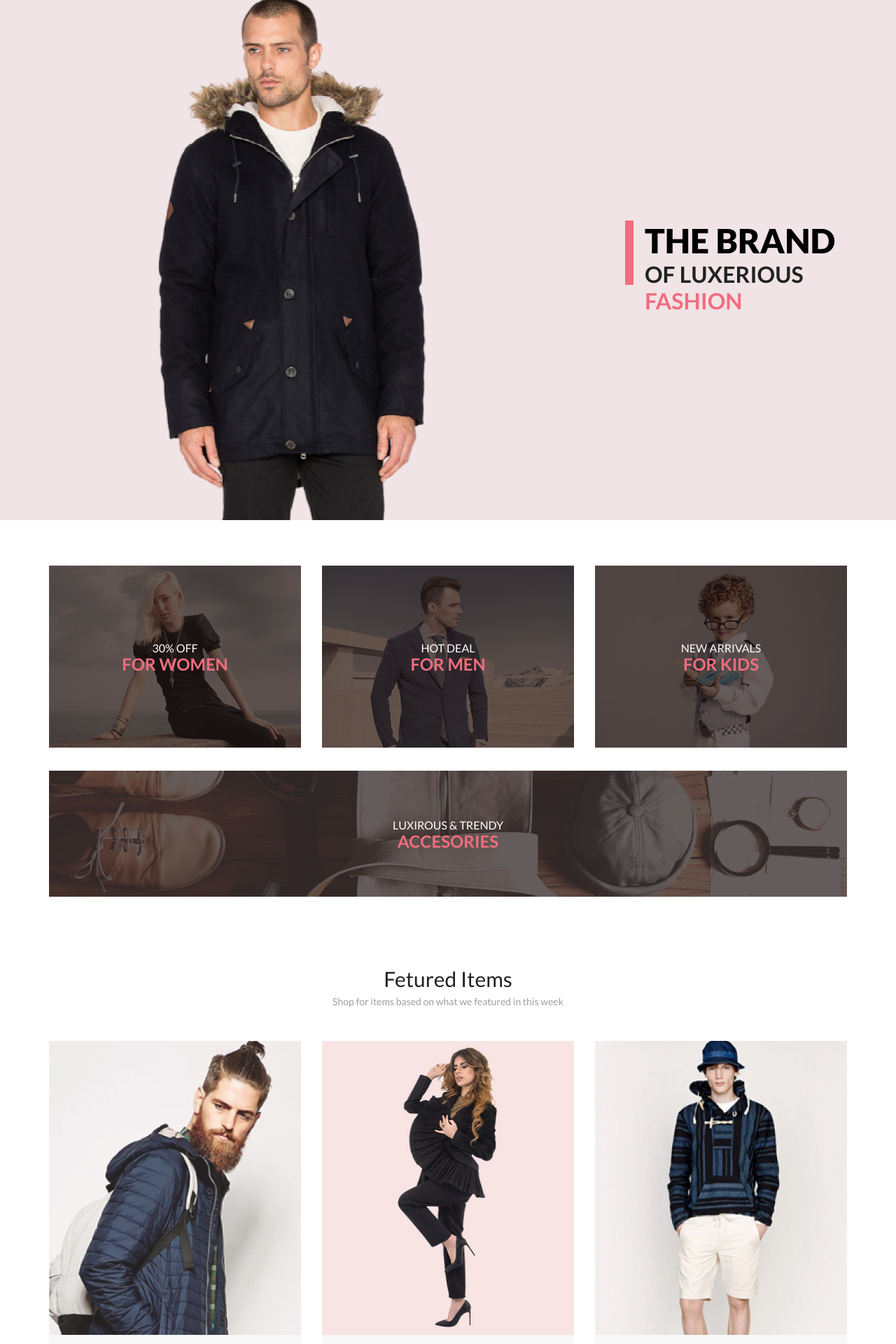
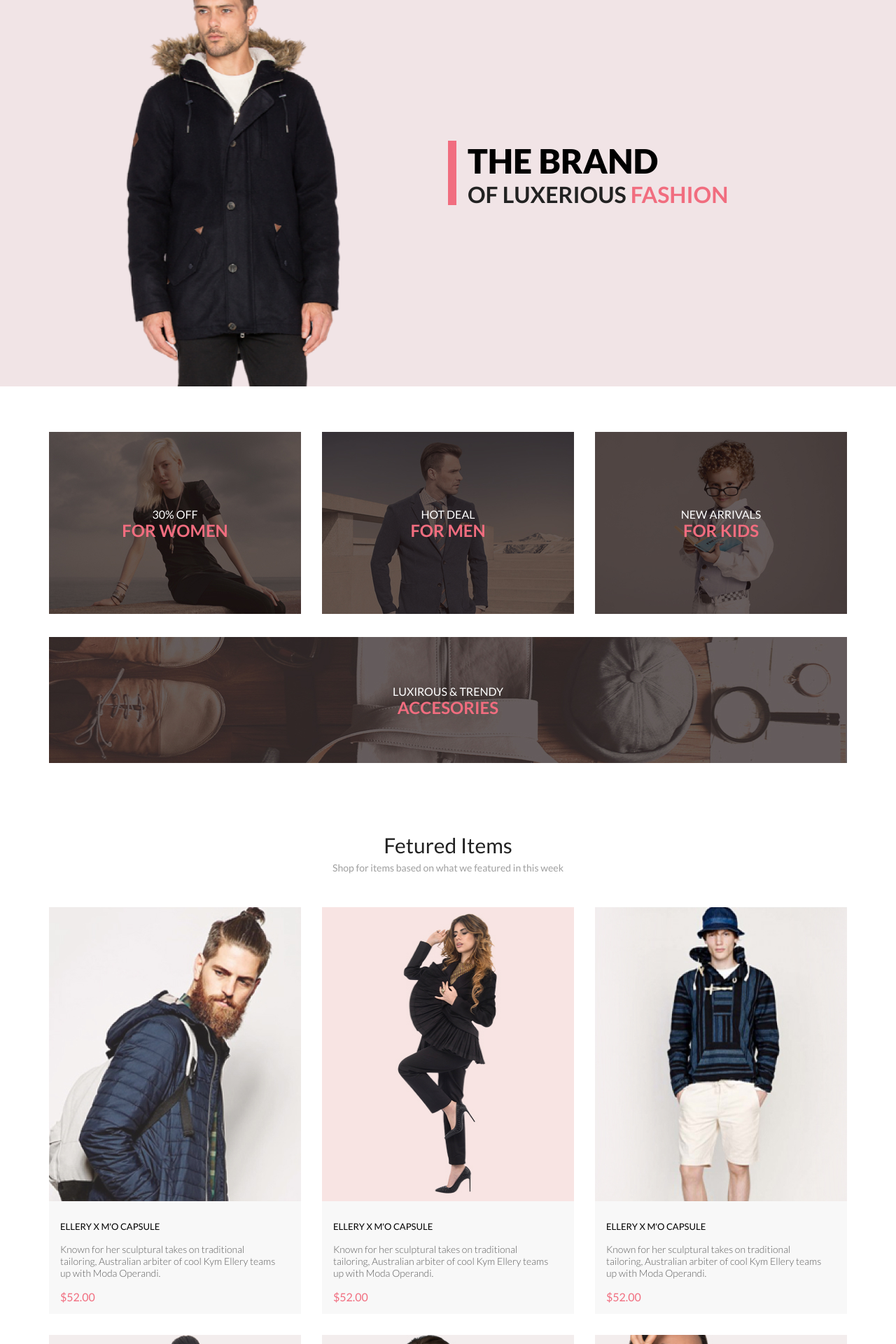
Before and after one commit to StaciBunx/frontend, a PHP site: page / in a window 1280 px wide; the page is wider, and only the part inside the window is pictured. Shown: the part 361-2281 px from the top of that part at 70% size. Run offline with PHP 8.4, Linux system fonts and the light colour scheme.

Commit message:
refactor: fix  respnsibility

```diff
--- a/Brand-shop/index.html
+++ b/Brand-shop/index.html
@@ -15,7 +15,8 @@
 </head>
 
 <body>
-    <header class="header center">
+
+    <header class="header content">
         <div class="header-left">
             <a href="index.html">
                 <img src="/img/logo.svg" alt="logo">
@@ -28,47 +29,49 @@
             <a href="#" class="menu-link"><img src="/img/menu-icon.svg" alt="menu icon"></a>
             <a href="#" class="menu-link"><img src="/img/profile-icon.svg" alt="profile icon"></a>
             <a href="#" class="menu-link"><img src="/img/basket-icon.svg" alt="basket icon"></a>
-
         </div>
 
     </header>
+
     <main>
 
         <section class="promo">
 
-            <img src="/img/promo-model.png" alt="promo model">
+            <img class="promo-image" src="/img/promo-model.png" alt="promo model">
+            <div class="promo-content">
+                <div class="promo-info">
+                    <h1 class="promo-title">THE BRAND
+                    </h1>
+                    <h2 class="promo-heading">OF LUXERIOUS <span class="promo-heading-highlight">FASHION</span> </h2>
+                </div>
+            </div>
 
-            <div class="promo-content">
-                <h1 class="promo-title">THE BRAND
-                </h1>
-                <h2 class="promo-heading">OF LUXERIOUS <span class="promo-heading-highlight">FASHION</span> </h2>
-            </div>
 
         </section>
 
-        <section class="offer center">
+        <section class="offer center content">
             <a href="#" class="offer-item">
-                <img src="/img/offer-for-women.jpg" alt="" class="offer-img">
+                <img src="/img/offer-for-women.jpg" alt="Product image" class="offer-img">
                 <div class="offer-content">
                     <p class="offer-text">30% OFF</p>
                     <h3 class="offer-heading">FOR WOMEN</h3>
                 </div>
             </a>
             <a href="#" class="offer-item">
-                <img src="/img/offer-for-men.jpg" alt="" class="offer-img">
+                <img src="/img/offer-for-men.jpg" alt="Product image" class="offer-img">
                 <div class="offer-content">
                     <p class="offer-text">HOT DEAL</p>
                     <h3 class="offer-heading">FOR MEN</h3>
                 </div>
             </a>
             <a href="#" class="offer-item">
-                <img src="/img/offer-for-kids.jpg" alt="" class="offer-img">
+                <img src="/img/offer-for-kids.jpg" alt="Product image" class="offer-img">
                 <div class="offer-content">
                     <p class="offer-text">NEW ARRIVALS</p>
                     <h3 class="offer-heading">FOR KIDS</h3>
                 </div>
             </a>
-            <a href="#" class="offer-item">
+            <a href="#" class="offer-item offer-item-big">
                 <img src="/img/offer-accessories.jpg" alt="Product image" class="offer-img">
                 <div class="offer-content">
                     <p class="offer-text">LUXIROUS & TRENDY</p>
@@ -77,7 +80,7 @@
             </a>
         </section>
 
-        <section class="featured center">
+        <section class="featured center content">
             <div class="featured-content">
                 <h2 class="featured-heading">Fetured Items</h2>
                 <p class="featured-text">Shop for items based on what we featured in this week</p>
--- a/Brand-shop/style.css
+++ b/Brand-shop/style.css
@@ -7,23 +7,34 @@ body {
     font-family: 'Lato', sans-serif;
 }
 
+img {
+    max-width: 100%;
+}
+
 a {
     text-decoration: none;
 }
 
 .center {
-    padding-left: calc(50% - 570px);
-    padding-right: calc(50% - 570px);
+    max-width: 1140px;
+    margin: 0 auto;
+    /* padding-left: calc(50% - 570px);
+    padding-right: calc(50% - 570px); */
 }
 
+.content {
+    padding-left: 2%;
+    padding-right: 2%;
+}
 
 .header {
+    background: #222222;
+    min-height: 75px;
     display: flex;
-    padding-top: 18px;
-    padding-bottom: 19px;
-    gap: 859px;
-    background: #222222;
+    justify-content: space-between;
+    align-items: center;
 }
+
 
 .header-left {
     display: flex;
@@ -40,10 +51,19 @@ a {
 
 .promo {
     display: flex;
-    height: 764px;
-    gap: 92px;
-    margin-bottom: 65px;
+    width: 100%;
     background: #F1E4E6;
+    margin: 0 auto 65px;
+}
+
+.promo-image {
+    width: 50%;
+
+}
+
+.promo-content {
+    display: flex;
+    align-items: center;
 }
 
 .promo-title {
@@ -51,13 +71,6 @@ a {
     font-weight: 900;
     font-size: 48px;
     line-height: 58px;
-}
-
-.promo-content {
-    border-left: 12px solid #F16D7F;
-    height: 92px;
-    padding-left: 16px;
-    align-self: center;
 }
 
 .promo-heading {
@@ -68,22 +81,30 @@ a {
     color: #222222;
 }
 
+.promo-info {
+    border-left: 12px solid #F16D7F;
+    height: 92px;
+    padding-left: 16px;
+}
+
+
 .promo-heading-highlight {
     color: #F16D7F;
 
 }
 
+
 .offer {
-    display: flex;
-    flex-flow: wrap;
-    width: 1140px;
+    display: grid;
     gap: 30px;
+    grid-template-columns: repeat(3, 1fr);
     margin-bottom: 96px;
 }
 
 .offer-item {
     position: relative;
 }
+
 
 .offer-content {
     position: absolute;
@@ -95,6 +116,13 @@ a {
     flex-direction: column;
     justify-content: center;
     align-items: center;
+}
+
+
+.offer-item-big {
+    min-height: 180px;
+    grid-column: 1 / -1;
+
 }
 
 .offer-text {
@@ -114,6 +142,8 @@ a {
     text-align: center;
     color: #F16D7F;
 }
+
+
 
 .featured-content {
     margin-bottom: 48px;
@@ -144,6 +174,7 @@ a {
     flex-flow: wrap;
     gap: 30px;
     margin-bottom: 48px;
+    justify-content: center;
 }
 
 .featured-item {
@@ -206,3 +237,15 @@ a {
     color: #F26376;
 
 }
+
+@media screen and (min-width: 768px) and (max-width: 1024px) {
+    .center {
+        max-width: 1024px;
+        margin: 0 auto;
+    }
+
+    /* .offer-item .big {
+        max-width: 768px;
+    } */
+
+}
```
